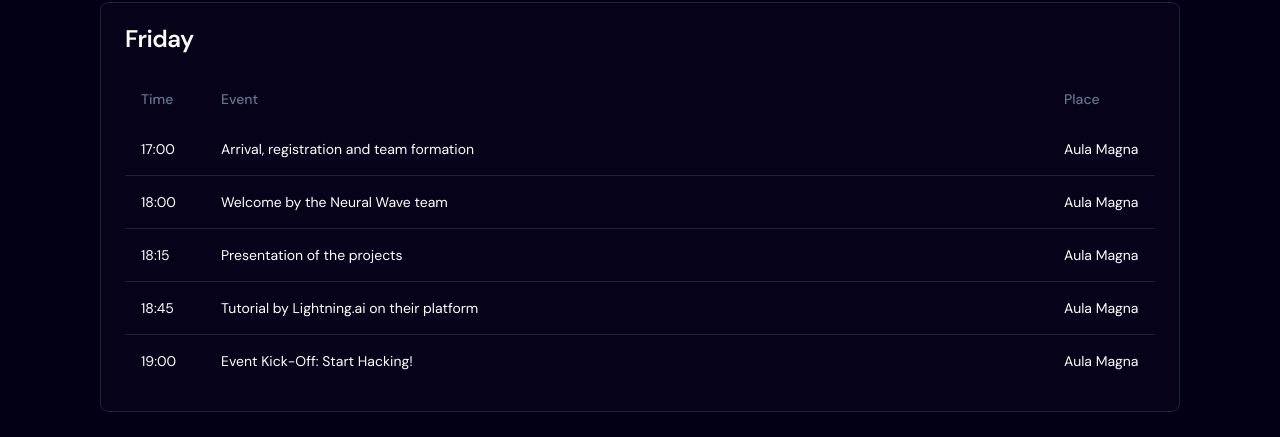
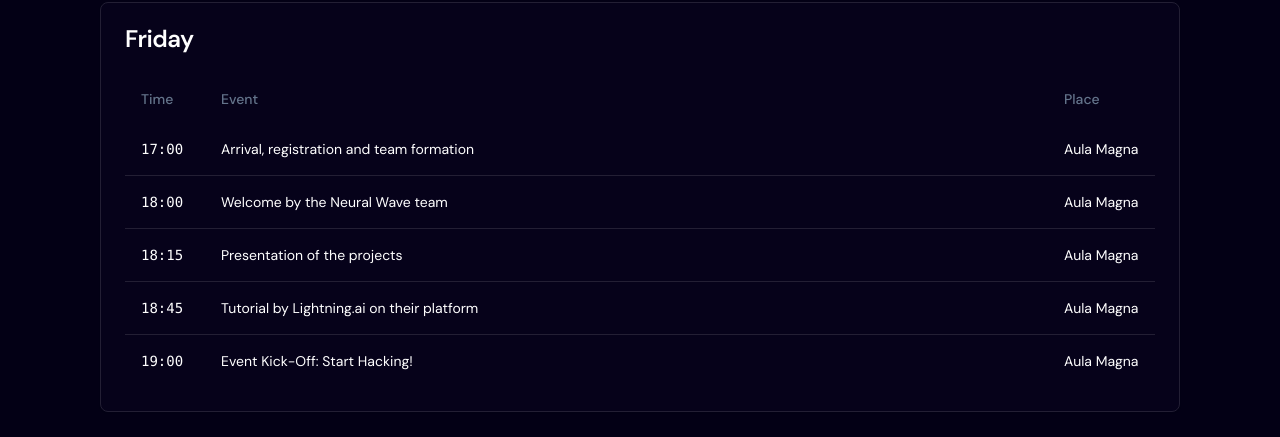
Before and after one commit to Neural-Wave/www, a Vue app: page /#/schedule in a window 1280 px wide. Shown: the part 244-681 px from the top of the page. Built offline with nearby package versions, Linux system fonts and the light colour scheme.

Commit message:
schedule times are in monospaced font

```diff
--- a/src/views/ScheduleView.vue
+++ b/src/views/ScheduleView.vue
@@ -15,7 +15,7 @@
 
           <table-body>
             <table-row v-for="event in events" class="text-white border-b-nw-border hover:bg-transparent">
-              <table-cell>{{ event.time }}</table-cell>
+              <table-cell class="font-mono">{{ event.time }}</table-cell>
               <table-cell>{{ event.event }}</table-cell>
               <table-cell>{{ event.place }}</table-cell>
             </table-row>
```
